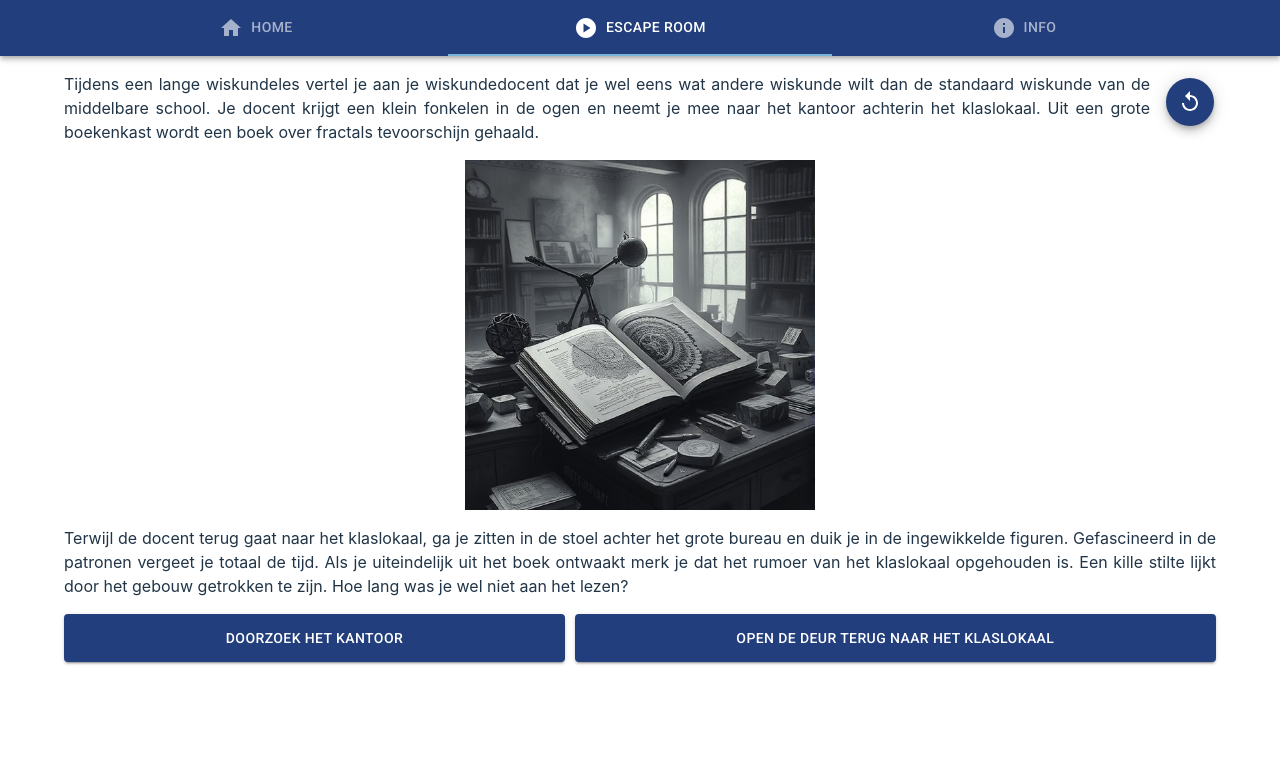
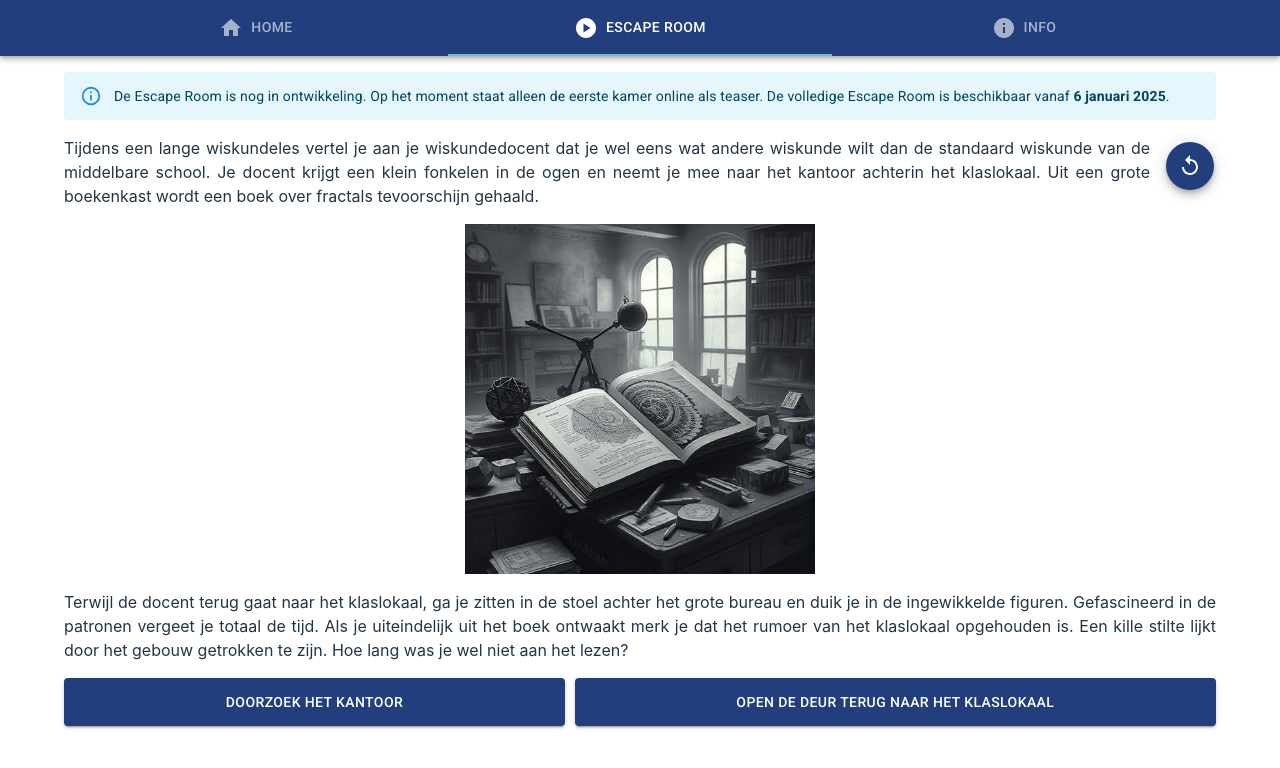
Before and after one commit to HildoBijl/escaperoom, a React (Vite) app: page /spel in a window 1280 px wide. Shown: the top 768 px of the page. Built offline with nearby package versions, Linux system fonts and the light colour scheme.

Commit message:
Add note on Escape Room that it is still under development

```diff
--- a/src/pages/Game/Game.jsx
+++ b/src/pages/Game/Game.jsx
@@ -1,4 +1,6 @@
 import { useCallback, useEffect } from 'react'
+import Alert from '@mui/material/Alert'
+
 import { lastOf, useLocalStorageState } from 'util'
 import { Subpage } from 'components'
 
@@ -16,6 +18,7 @@ export function Game() {
 
 	// Render the Game.
 	return <Subpage>
+		<Alert severity="info" sx={{my: 2}}>De Escape Room is nog in ontwikkeling. Op het moment staat alleen de eerste kamer online als teaser. De volledige Escape Room is beschikbaar vanaf <strong>6 januari 2025</strong>.</Alert>
 		{history.map((item, locationIndex) => {
 			// Gather data about the location that we're in.
 			const { location, actions } = item
```
